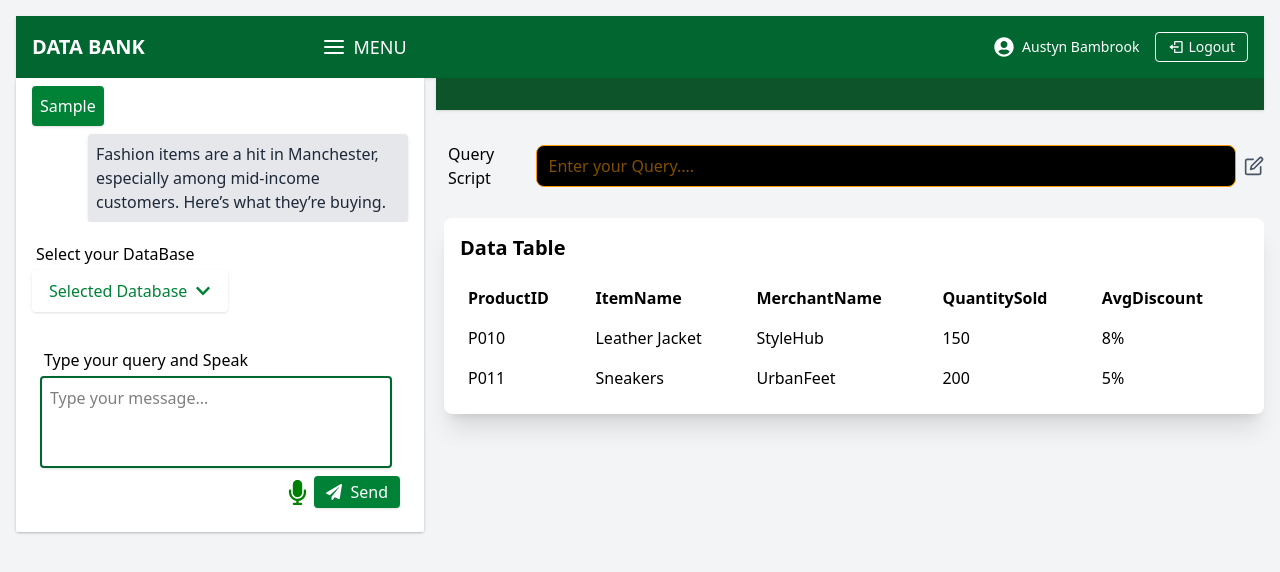
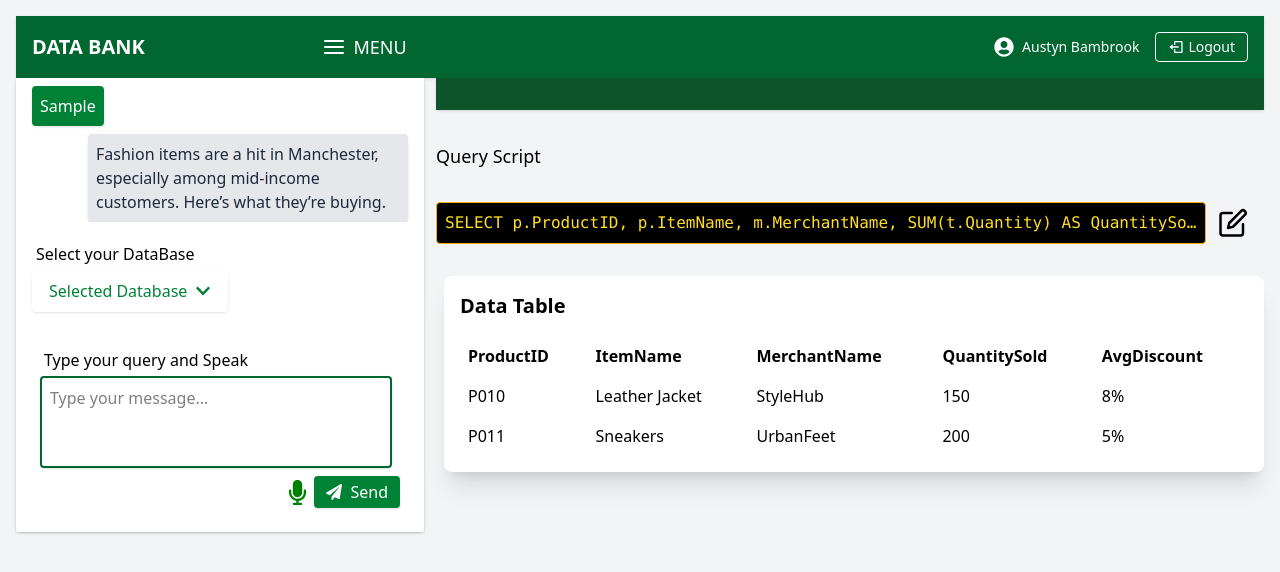
Before and after one commit to manjuCapg/Payment-bank-app, a React (Vite) app: page / in a window 1280 px wide. Both pictures are taken after typing "Sample" into the empty fields and a click on the button "Send". Shown: the top 572 px of the page. Built offline with nearby package versions, Linux system fonts and the light colour scheme.

Commit message:
query box changes

```diff
--- a/src/components/Instructions.jsx
+++ b/src/components/Instructions.jsx
@@ -4,3 +4,5 @@ import DbSelection from "./DbSelection";
 export const Instructions = () => {
   return <div className="bg-green-900 p-4  shadow space-y-4"></div>;
 };
+
+export default Instructions;
--- a/src/components/QueryBox.jsx
+++ b/src/components/QueryBox.jsx
@@ -2,73 +2,65 @@ import React, { useState } from "react";
 import { FiEdit } from "react-icons/fi";
 
 export const QueryBox = ({ sqlQuery }) => {
-  const [showPopup, setShowPopup] = useState(false);
-  // if (!sqlQuery) {
-  //   return null; // Don't render if sqlQuery is not provided
-  // }
+  const [isModalOpen, setIsModalOpen] = useState(false);
+  const [editableQuery, setEditableQuery] = useState(sqlQuery || "");
 
+  const handleEditClick = () => {
+    setEditableQuery(sqlQuery);
+    setIsModalOpen(true);
+  };
+  const handleSave = () => {
+    setIsModalOpen(false);
+  };
+  if (!sqlQuery) return null;
   return (
     <>
-      <div className="flex items-center  space-x-2 mt-5 mb-7 max-w-4xl ml-3">
-        <h3>Query Script</h3>
-        {(!sqlQuery && (
-          <>
-            <input
-              type="text"
-              placeholder="Enter your Query...."
-              className={`transition-all duration-300 ease-in-out px-3 py-2 border rounded-lg w-full bg-black text-amber-500
-         `}
-            />
+      {isModalOpen ? (
+        <>
+          <textarea
+            value={editableQuery}
+            onChange={(e) => setEditableQuery(e.target.value)}
+            rows={12}
+            className="w-full p-3 bg-black text-yellow-300 border border-yellow-500 rounded resize-none"
+          />
+          <div className="flex justify-end mt-2 space-x-2">
             <button
-              onClick={() => setShowPopup(true)}
-              className="text-gray-600 hover::text-black transition"
-              title="Expand"
+              onClick={() => setIsModalOpen(false)}
+              className="bg-gray-500 text-white px-4 py-1 rounded"
             >
-              <FiEdit size={20} />
+              Cancel
             </button>
-          </>
-        )) || (
-          <>
-            <input
-              type="text"
-              placeholder="Enter your Query...."
-              className={`transition-all duration-300 ease-in-out px-3 py-2 border rounded-lg w-full bg-black text-amber-500
-         `}
-            />
             <button
-              onClick={() => setShowPopup(true)}
-              className="text-gray-600 hover::text-black transition"
-              title="Expand"
+              onClick={handleSave}
+              className="bg-green-600 text-white px-4 py-1 rounded"
             >
-              <FiEdit size={20} />
+              Save
             </button>
-          </>
-        )}
-
-        {showPopup && (
-          <div className="fixed inset-0 bg-black bg-opacity-50 item-center justify-center z-50">
-            <div className="bg-black text-amber-500 p-6 rounded-lg max-w-4xl shadow-lg relative">
-              <textarea
-                className="max-w-4xl h-48 p-4 bg-black text-amber-500
-            border border-black rounded resize-none"
-                name="query"
-                id="query"
+          </div>
+        </>
+      ) : (
+        <>
+          <h2 className="text-lg">Query Script</h2>
+          <div className="">
+            <div className="flex justify-between items-center mb-2">
+              <input
+                type="text"
                 value={sqlQuery}
-                placeholder="write your query here ...."
-              ></textarea>
+                readOnly
+                className="w-full p-2 bg-black text-yellow-300 font-mono rounded border border-yellow-500 truncate"
+              />
               <button
-                onClick={() => setShowPopup(false)}
-                className="px-4 py-2 bg-gray-700 hover:bg-gray-600 rounded"
+                onClick={handleEditClick}
+                className=" text-black px-3 py-1 rounded text-sm"
               >
-                Close
-              </button>
-              <button className="px-4 py-2 bg-blue-600 hover:bg-blue-500 rounded">
-                Run Query
+                <FiEdit className="inline mr-1" size={30} />
               </button>
             </div>
           </div>
-        )}
-      </div>
+        </>
+      )}
     </>
   );
 };
+
+export default QueryBox;
```
